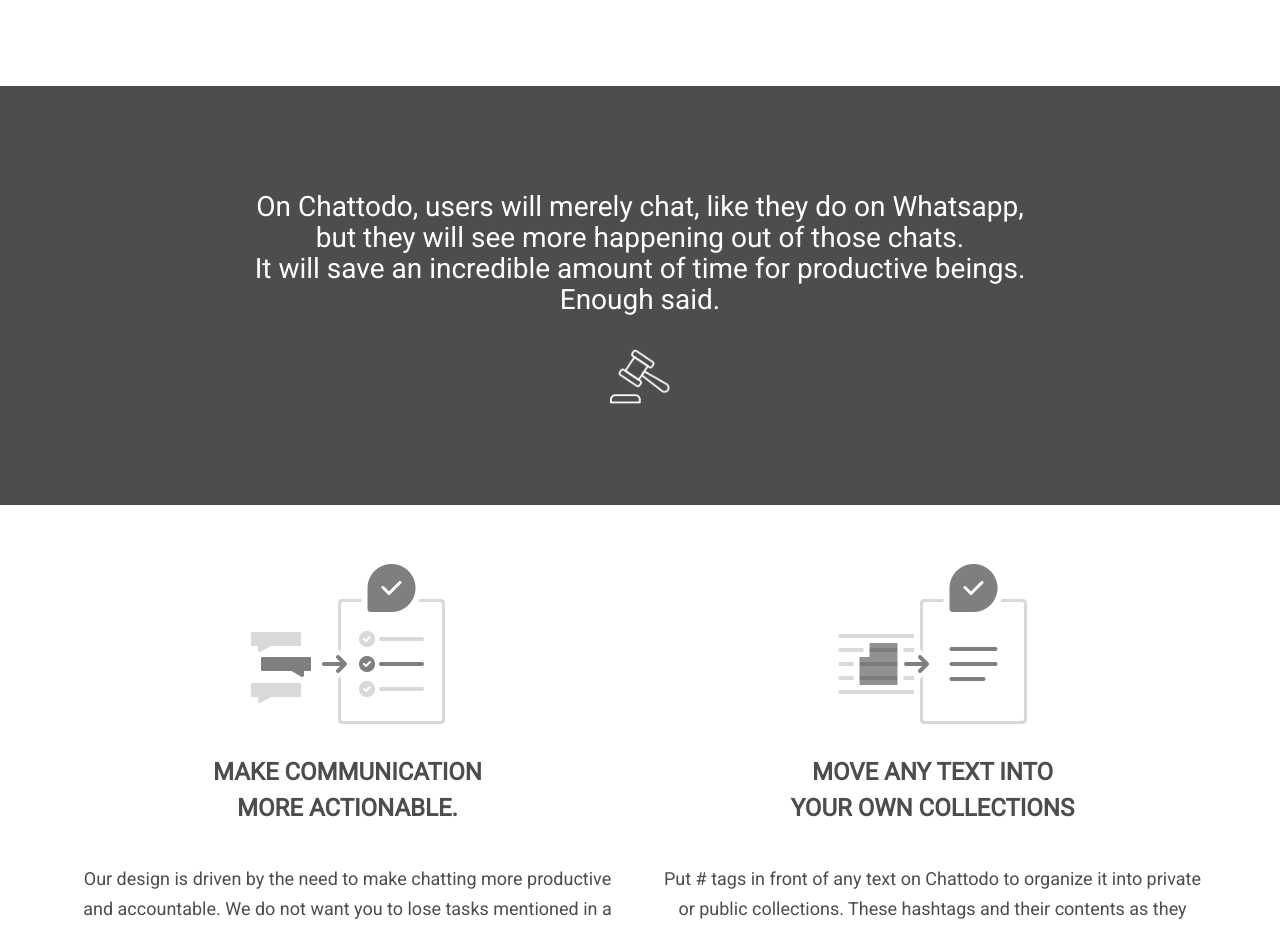
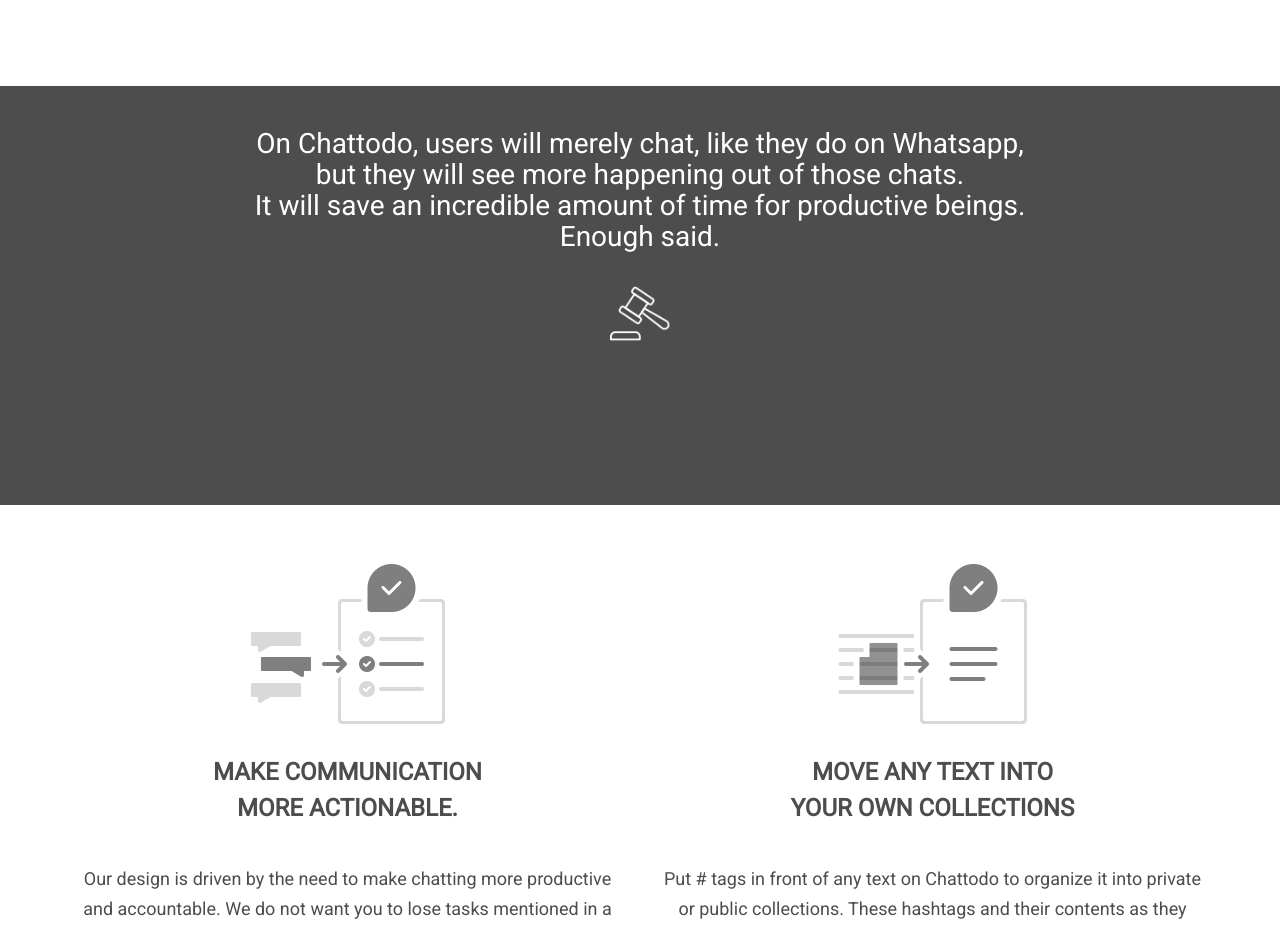
Before and after one commit to chat-todo/chat-todo.github.io, a plain HTML site: page index.html in a window 1280 px wide. Shown: the part 1460-2388 px from the top of the page. Drawn offline with nearby package versions, Linux system fonts and the light colour scheme.

Commit message:
margin changes

```diff
--- a/css/pageStyle.css
+++ b/css/pageStyle.css
@@ -128,7 +128,7 @@ transform: translateY(10%);
   margin: auto;
     padding-right: 30px;
     padding-left: 30px;
-  top: 25%;
+  top: 10%;
 }
 
 .iconsChattodoX{
```
